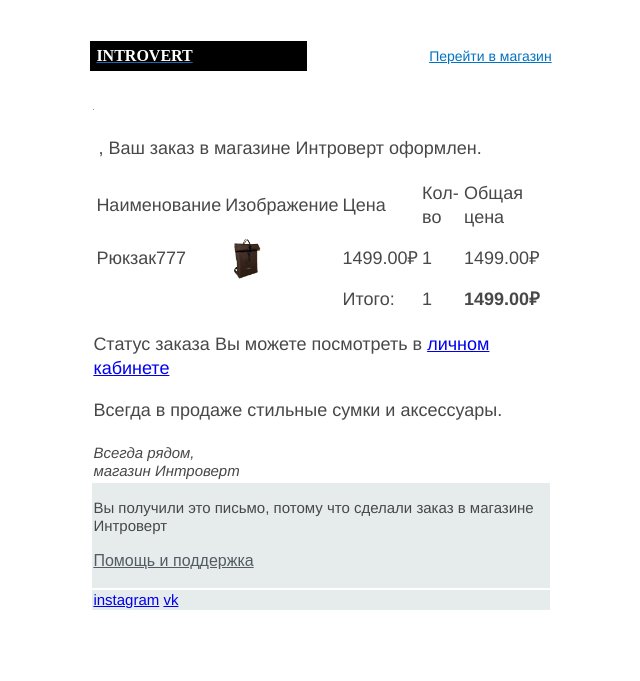
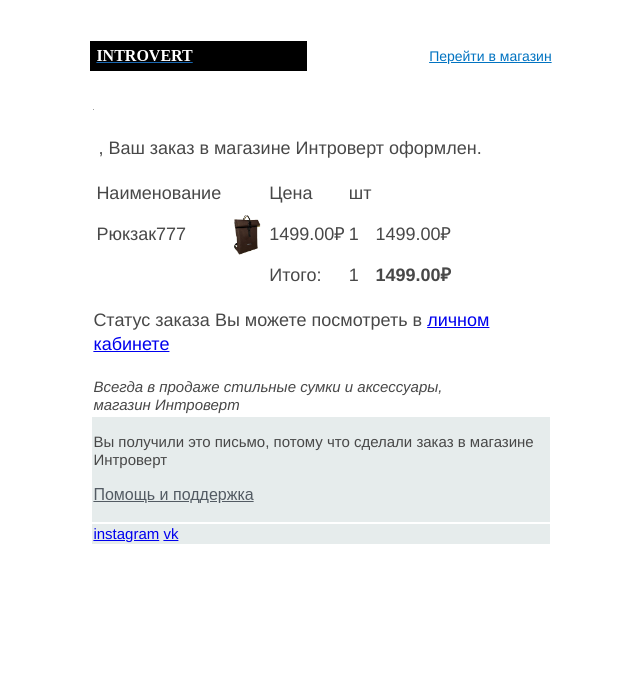
Before and after one commit to rudotcom/electron, a Django app: template templates/order_placed.html in a window 1280 px wide. Shown: the top 681 px of the page, without its empty margins (319-959 px from the left). Run offline with Django 3.2, Linux system fonts and the light colour scheme; the template is opened without the code that fills it: values that come from a table or form of the project are taken from there, others are empty; data comes from the database, SQL or seed files in the repository; grey boxes are pictures that could not be loaded.

Commit message:
order email

```diff
--- a/templates/order_placed.html
+++ b/templates/order_placed.html
@@ -78,10 +78,10 @@
   <thead>
     <tr>
       <td scope="col">Наименование</td>
-      <td scope="col">Изображение</td>
+      <td scope="col">&nbsp;</td>
       <td scope="col">Цена</td>
-      <td scope="col">Кол-во</td>
-      <td scope="col">Общая цена</td>
+      <td scope="col">шт</td>
+      <td scope="col">&nbsp;</td>
     </tr>
   </thead>
   <tbody>
@@ -105,12 +105,11 @@
   </tbody>
 </table>
                                                 <p>Статус заказа Вы можете посмотреть в <a href="http://introvert.com.ru/profile/">личном кабинете</a></p>
-                                                <p>Всегда в продаже стильные сумки и аксессуары.</p>
                                             </td>
                                         </tr>
                                         <tr>
                                             <td align="left" style="font-family:'Helvetica Neue',Helvetica,Arial,sans-serif;font-size:15px;line-height:18px;color:#484848;">
-                                                <i>Всегда рядом,<br>
+                                                <i>Всегда в продаже стильные сумки и аксессуары,<br>
                                                     магазин Интроверт</i>
                                             </td>
                                         </tr>
```
